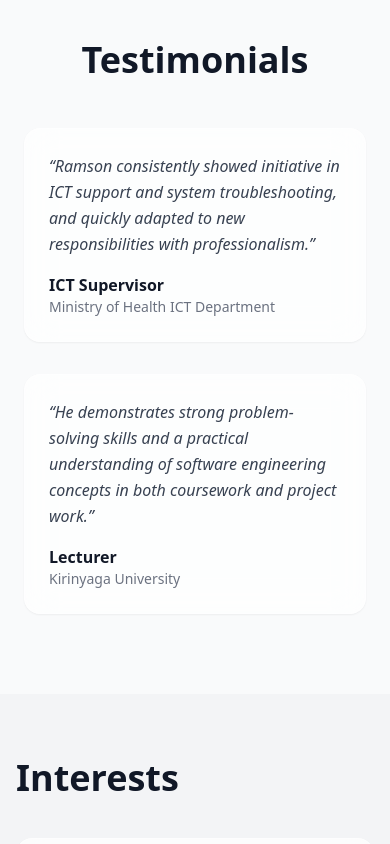
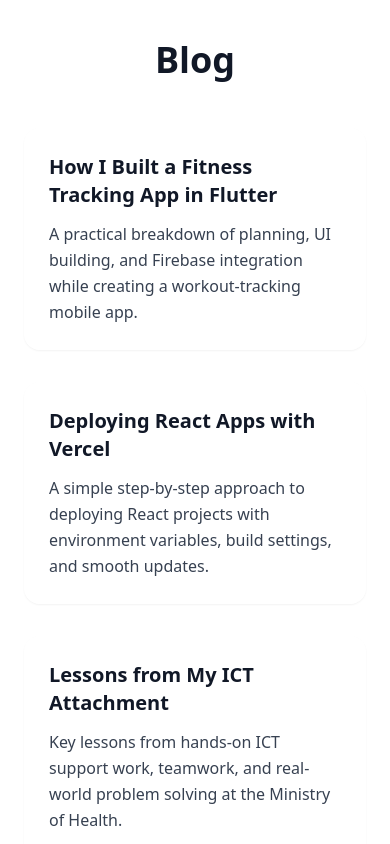
Before and after one commit to Ramslon/My-Portfolio, a React (Vite) app: page / in a window 390 px wide. Shown: the part 5640-6484 px from the top of the page. Built offline with nearby package versions, Linux system fonts and the light colour scheme.

Commit message:
Add blog section with featured articles and navbar link

```diff
--- a/src/App.jsx
+++ b/src/App.jsx
@@ -10,6 +10,7 @@ import Experience from "./components/Experience";
 import Education from "./components/Education";
 import Interest from "./components/Interests";
 import Testimonials from "./components/Testimonials";
+import Blog from "./components/Blog";
 
 function App() {
   return (
@@ -21,6 +22,7 @@ function App() {
       <Education/>
       <Skills/>
       <Projects/>
+      <Blog/>
       <Testimonials/>
       <Interest/>
       <Contact/>
--- /dev/null
+++ b/src/components/Blog.jsx
@@ -0,0 +1,45 @@
+import { motion } from "framer-motion";
+
+const blogPosts = [
+  {
+    title: "How I Built a Fitness Tracking App in Flutter",
+    summary:
+      "A practical breakdown of planning, UI building, and Firebase integration while creating a workout-tracking mobile app.",
+  },
+  {
+    title: "Deploying React Apps with Vercel",
+    summary:
+      "A simple step-by-step approach to deploying React projects with environment variables, build settings, and smooth updates.",
+  },
+  {
+    title: "Lessons from My ICT Attachment",
+    summary:
+      "Key lessons from hands-on ICT support work, teamwork, and real-world problem solving at the Ministry of Health.",
+  },
+];
+
+const Blog = () => {
+  return (
+    <section id="blog" className="py-20 px-6 bg-white dark:bg-gray-900 scroll-mt-24">
+      <h2 className="text-4xl md:text-5xl font-bold text-center mb-12 text-gray-900 dark:text-white">Blog</h2>
+
+      <div className="max-w-6xl mx-auto grid md:grid-cols-3 gap-8">
+        {blogPosts.map((post, index) => (
+          <motion.article
+            key={post.title}
+            initial={{ opacity: 0, y: 24 }}
+            whileInView={{ opacity: 1, y: 0 }}
+            viewport={{ once: true }}
+            transition={{ duration: 0.5, delay: index * 0.08 }}
+            className="rounded-2xl p-6 backdrop-blur-lg bg-white/70 dark:bg-black/30 border border-white/40 dark:border-gray-700/50 shadow-sm"
+          >
+            <h3 className="text-xl font-semibold text-gray-900 dark:text-white mb-3">{post.title}</h3>
+            <p className="text-gray-700 dark:text-gray-300 leading-relaxed">{post.summary}</p>
+          </motion.article>
+        ))}
+      </div>
+    </section>
+  );
+};
+
+export default Blog;
--- a/src/components/Navbar.jsx
+++ b/src/components/Navbar.jsx
@@ -36,6 +36,7 @@ const Navbar = () => {
             <a href="#education" className="hover:text-blue-600 transition-all duration-300">Education</a>
             <a href="#skills" className="hover:text-blue-600 transition-all duration-300">Skills</a>
             <a href="#projects" className="hover:text-blue-600 transition-all duration-300">Projects</a>
+            <a href="#blog" className="hover:text-blue-600 transition-all duration-300">Blog</a>
             <a href="#testimonials" className="hover:text-blue-600 transition-all duration-300">Testimonials</a>
             <a href="#interests" className="hover:text-blue-600 transition-all duration-300">Interests</a>
             <a href="#contact" className="hover:text-blue-600 transition-all duration-300">Contact</a>
@@ -65,6 +66,7 @@ const Navbar = () => {
             <a href="#experience" onClick={() => setMenuOpen(false)} className="hover:text-blue-600 transition-all duration-300">Experience</a>
             <a href="#education" onClick={() => setMenuOpen(false)} className="hover:text-blue-600 transition-all duration-300">Education</a>
             <a href="#projects" onClick={() => setMenuOpen(false)} className="hover:text-blue-600 transition-all duration-300">Projects</a>
+            <a href="#blog" onClick={() => setMenuOpen(false)} className="hover:text-blue-600 transition-all duration-300">Blog</a>
             <a href="#testimonials" onClick={() => setMenuOpen(false)} className="hover:text-blue-600 transition-all duration-300">Testimonials</a>
             <a href="#interests" onClick={() => setMenuOpen(false)} className="hover:text-blue-600 transition-all duration-300">Interests</a>
             <a href="#contact" onClick={() => setMenuOpen(false)} className="hover:text-blue-600 transition-all duration-300">Contact</a>
```
